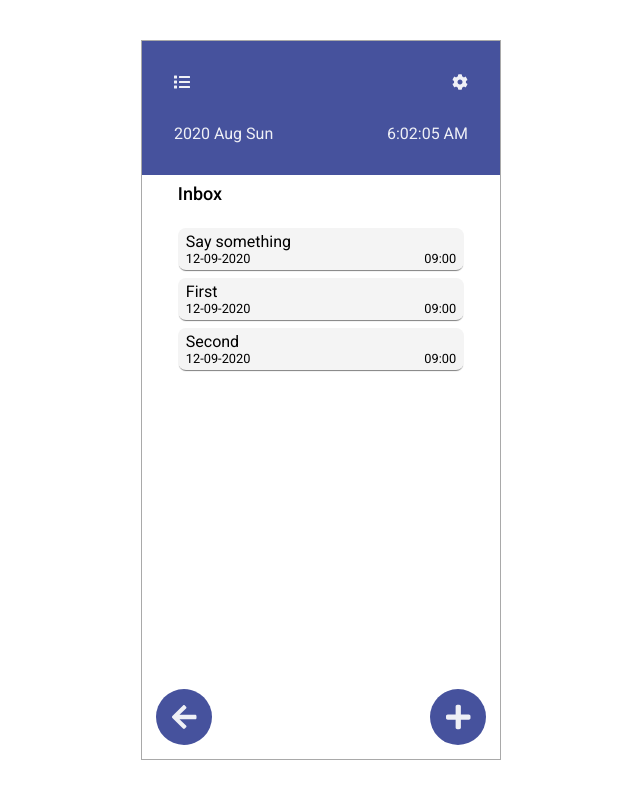
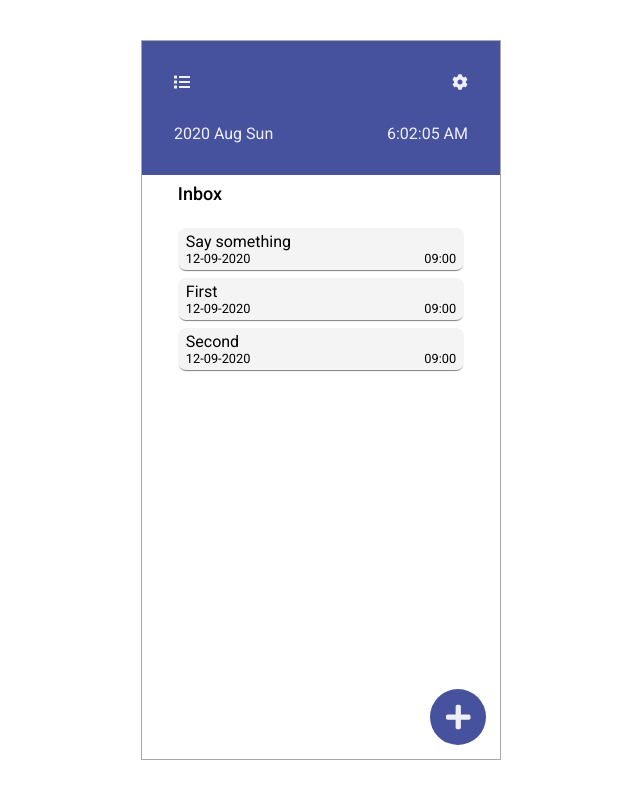
Before and after one commit to 1amL0st/react-todo, a React (Create React App) app: page / in a window 1280 px wide. Shown: the whole page, without its empty margins (319-959 px from the left). Built offline with nearby package versions, Linux system fonts and the light colour scheme.

Commit message:
Control buttons hiding

```diff
--- a/src/App.js
+++ b/src/App.js
@@ -36,6 +36,9 @@ class App extends React.Component {
 
   AddTaskSubmitHandler(task) {
     this.state.tasks.push(task);
+    if (this.CurrentScreen() === this.add_task_screen) {
+      this.PopScreen();
+    }
     this.setState({tasks: this.state.tasks});
   }
 
@@ -72,8 +75,9 @@ class App extends React.Component {
         <Header></Header>
         {content}
         <Footer
-        rBtnHandler={this.FooterRBtnHandler}
-        lBtnHandler={this.FooterLBtnHandler}>
+        rBtn = {{onClick: this.FooterRBtnHandler, isVisible: (this.CurrentScreen() === this.inbox_screen)}}
+        lBtn = {{onClick: this.FooterLBtnHandler, isVisible: (this.CurrentScreen() !== this.inbox_screen)}}
+        >
         </Footer>
       </div>
     );
--- a/src/components/AddTaskScreen/AddTaskScreen.scss
+++ b/src/components/AddTaskScreen/AddTaskScreen.scss
@@ -40,5 +40,9 @@
       border: none;
       height: 32px;
       border-radius: 8px;
+
+      &:hover {
+          cursor: pointer;
+      }
   }
 }
--- a/src/components/Footer/Footer.jsx
+++ b/src/components/Footer/Footer.jsx
@@ -7,10 +7,12 @@ class Footer extends React.Component {
     render() {
         return (
             <div className="footer" style={{zIndex:'999999'}}>
-                <span className="button--left" onClick={() => {this.props.lBtnHandler()}}>
+                <span className="button--left" style={{visibility: (this.props.lBtn.isVisible) ? 'visible' : 'hidden'}}
+                onClick={() => {this.props.lBtn.onClick()}}>
                     <FontAwesomeIcon icon={icons.faArrowLeft}></FontAwesomeIcon>
                 </span>
-                <span className="button--right" onClick={() => {this.props.rBtnHandler()}}>
+                <span className="button--right" style={{visibility: (this.props.rBtn.isVisible) ? 'visible' : 'hidden'}}
+                onClick={() => {this.props.rBtn.onClick()}}>
                     <FontAwesomeIcon icon={icons.faPlus}></FontAwesomeIcon>
                 </span>
             </div>
--- a/src/components/Inbox/Inbox.jsx
+++ b/src/components/Inbox/Inbox.jsx
@@ -4,13 +4,13 @@ import ItemTask from '../ItemTask/ItemTask'
 
 class Inbox extends React.Component {
     render() {
-        console.log(this.props.tasks);
+        let key = 0;
         return (
             <div className="inbox">
                 <span className="title">Inbox</span>
                 <ol className="list">{
                     this.props.tasks.map(item => (
-                        <ItemTask task={item}></ItemTask>
+                        <ItemTask task={item} key={key++}></ItemTask>
                     ))
                 }</ol>
             </div>
```
